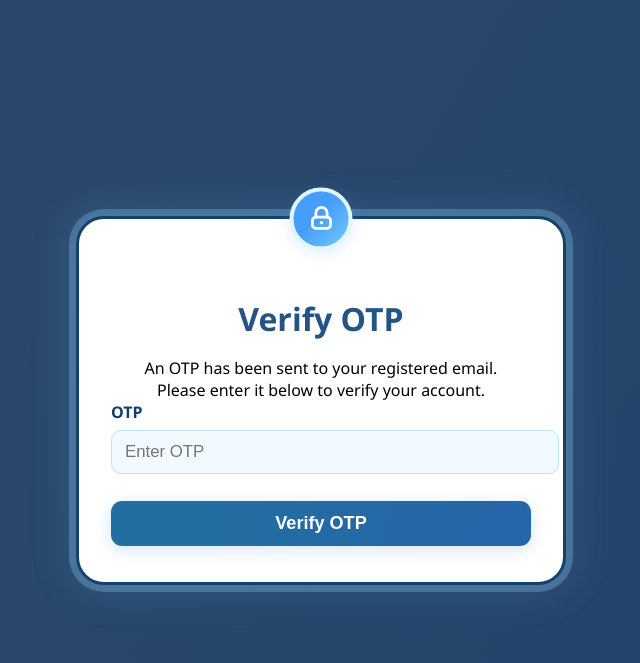
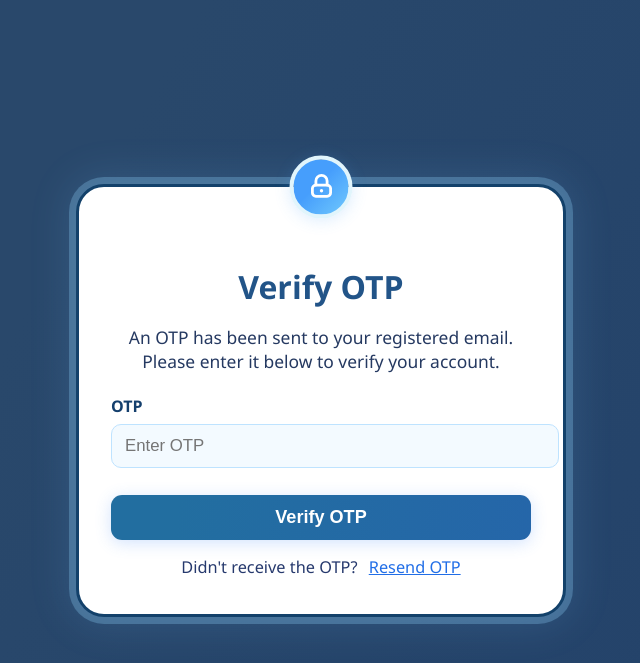
Before and after one commit to gousiya-asmai/finsecure, a Django app: page /users/verify_otp/ in a window 1280 px wide. Shown: the top 663 px of the page, without its empty margins (319-959 px from the left). Run offline with Django 5.2, Linux system fonts and the light colour scheme.

```diff
--- a/users/templates/users/verify_otp.html
+++ b/users/templates/users/verify_otp.html
@@ -11,11 +11,24 @@
     .otp-icon-badge { position: absolute; left: 50%; top: 0; transform: translateX(-50%) translateY(-50%); background: linear-gradient(135deg, #469efc 44%, #70c9fd 100%); width: 55px; height: 55px; border-radius: 50%; display: flex; align-items: center; justify-content: center; box-shadow: 0 2px 16px #469efc30; color: #fff; font-size: 2rem; border: 4px solid #e1f5fc; z-index: 2; }
     .verify-title { margin-top: 34px; margin-bottom: 17px; font-size: 2rem; font-weight: 800; color: #225488; }
     .custom-alert { background: #ebf3fe; color: #183f69; border: 1.2px solid #beecff; border-radius: 9px; padding: 11px 13px; margin-bottom: 15px; font-weight: 600; font-size: 1rem; }
+    .verify-desc { color:#253961; font-size:1.09rem; margin-bottom: 22px; }
     .form-label { color: #143f6d; font-weight: 600; margin-bottom: 7px; text-align: left; display: block; }
     .form-control { border-radius: 10px; border: 1.5px solid #bee3ff; background: #f3faff; font-size: 1.05rem; padding: 11px 13px; margin-bottom: 17px; color: #235250; transition: border-color 0.13s, box-shadow 0.14s; width: 100%; }
     .form-control:focus { border-color: #2388f7; box-shadow: 0 0 0 2px #97cffc54; background: #e6f4ff; outline: none; }
     .btn-verify { width: 100%; border-radius: 11px; background: linear-gradient(98deg, #226ea0 16%, #2566a9 100%); color: #fff; font-weight: 700; border: none; font-size: 1.13rem; padding: 12px 0; margin-top: 10px; box-shadow: 0 3px 16px #458cf63d; transition: background 0.13s, box-shadow 0.13s; }
     .btn-verify:hover { background: linear-gradient(90deg, #2566a9 16%, #1d699b 100%); box-shadow: 0 6px 24px #469efc2c;}
+    .resend-section { margin-top: 16px; font-size: 1.02rem; color: #26396d; }
+    .resend-link {
+      color: #216ee7;
+      font-weight: 500;
+      text-decoration: underline;
+      margin-left: 7px;
+      transition: color 0.12s;
+    }
+    .resend-link:hover {
+      color: #184a94;
+      text-decoration: underline;
+    }
   </style>
 </head>
 <body>
@@ -44,6 +57,10 @@
       <input type="text" name="otp" id="otp" class="form-control" required maxlength="6" placeholder="Enter OTP">
       <button type="submit" class="btn-verify">Verify OTP</button>
     </form>
+    <div class="resend-section">
+      Didn't receive the OTP?
+      <a class="resend-link" href="http://127.0.0.1:8000/users/resend_otp/">Resend OTP</a>
+    </div>
   </div>
 </div>
 </body>
--- a/users/views.py
+++ b/users/views.py
@@ -8,38 +8,29 @@ from django.contrib.auth.decorators import login_required
 from django.core.mail import send_mail
 from django.utils import timezone
 from django.db.models import Sum, Count
-from django.http import JsonResponse
+from django.http import JsonResponse, HttpResponse
+from django.conf import settings
+from decimal import Decimal
+from datetime import timedelta
 import random
 import logging
+
 # Models
 from transactions.models import Transaction
 from assistance.models import SmartSuggestion
 from users.models import UserProfile
-from django.shortcuts import render, redirect
 
-from users.utils import fetch_latest_emails, fetch_recent_transactions, save_transactions_to_db
-from users.otp_utils import send_otp_via_sendgrid
-
-
-from django.conf import settings
-
-
-
-# Utils (Removed gmail_authenticate)
+# Utils
 from users.utils import (
     fetch_latest_emails,
     fetch_recent_transactions,
     save_transactions_to_db,
-    get_gmail_profile,  # ✅ Make sure this returns Gmail account info (you can define it)
+    get_gmail_profile,
 )
+from users.otp_utils import send_otp_via_sendgrid
 
 # Forms
 from users.forms import UserUpdateForm, ProfileUpdateForm
-from django.http import HttpResponse
-
-
-from decimal import Decimal
-
 
 
 # ------------------- Home -------------------
@@ -105,7 +96,7 @@ def login_view(request):
                 otp = random.randint(100000, 999999)
                 request.session["otp"] = str(otp)
                 request.session["user_id"] = user.id
-                request.session["otp_expiry"] = (timezone.now() + timezone.timedelta(minutes=5)).isoformat()
+                request.session["otp_expiry"] = (timezone.now() + timedelta(minutes=5)).isoformat()
 
                 try:
                     response_code = send_otp_via_sendgrid(email, otp)
@@ -116,7 +107,6 @@ def login_view(request):
                     return redirect("verify_otp")
                 except Exception as e:
                     logging.error(f"OTP email send error: {e}", exc_info=True)
-                    print(f"OTP email send error: {e}")
                     messages.error(request, f"Failed to send OTP: {str(e)}")
                     return redirect("login")
             else:
@@ -124,14 +114,11 @@ def login_view(request):
                 return redirect("login")
 
     return render(request, "users/login.html")
-# ------------------- OTP Verification -------------------
 
 
-
-
-
+# ------------------- OTP Verification -------------------
 def verify_otp_view(request):
-    print("verify_otp_view called", request.method)  # Diagnostic print
+    logging.info("verify_otp_view called - method: %s", request.method)
 
     if request.method == "POST":
         input_otp = request.POST.get("otp")
@@ -139,10 +126,7 @@ def verify_otp_view(request):
         user_id = request.session.get("user_id")
         otp_expiry = request.session.get("otp_expiry")
 
-        print("OTP Received:", input_otp)
-        print("Session OTP:", session_otp)
-        print("User ID:", user_id)
-        print("OTP Expiry:", otp_expiry)
+        logging.info(f"OTP Received: {input_otp}, Session OTP: {session_otp}, User ID: {user_id}, OTP Expiry: {otp_expiry}")
 
         if otp_expiry:
             otp_expiry_time = timezone.datetime.fromisoformat(otp_expiry)
@@ -154,14 +138,15 @@ def verify_otp_view(request):
             try:
                 user = User.objects.get(id=user_id)
                 login(request, user, backend='django.contrib.auth.backends.ModelBackend')
-                # Call this if profile/email notification needed
-                # _check_profile_and_send_email(user)
+
+                # Clear OTP-related session data
                 for k in ["otp", "user_id", "otp_expiry"]:
                     request.session.pop(k, None)
-                print("OTP verified, redirecting to dashboard")
+
+                messages.success(request, "✅ OTP verified successfully!")
                 return redirect("dashboard")
             except Exception as e:
-                print("OTP verification error:", e)
+                logging.error("OTP verification error: %s", e, exc_info=True)
                 messages.error(request, "An error occurred. Please login again.")
                 return redirect("login")
 
@@ -169,7 +154,6 @@ def verify_otp_view(request):
         return redirect("verify_otp")
 
     return render(request, "users/verify_otp.html")
-
 # ------------------- Resend OTP -------------------
 def resend_otp_view(request):
     user_id = request.session.get("user_id")
@@ -213,40 +197,48 @@ def update_email_view(request):
     return render(request, "users/update_email.html")
 
 
-# ------------------- Dashboard -------------------
-
-
-
-
-
-# ------------------- Dashboard Page -------------------
-
 # =========================================================
-# DASHBOARD VIEW
+# DASHBOARD VIEW (Shows Gmail + Transactions + Suggestions)
 # =========================================================
 @login_required(login_url="login")
 def dashboard_view(request):
     """
-    Display the user dashboard with live Gmail + transaction data.
+    Display the user dashboard with Gmail + transaction data.
+    This version ensures emails fetched via connect_gmail()
+    or live API call are correctly displayed.
     """
     try:
         profile, _ = UserProfile.objects.get_or_create(user=request.user)
 
         if not profile.is_complete():
-            messages.warning(request, "⚠️ Your profile is incomplete. Please update it.")
+            messages.warning(request, "⚠ Your profile is incomplete. Please update it.")
 
-        # ✅ Fetch live Gmail data instead of using session
-        from users.utils import fetch_latest_emails, fetch_recent_transactions, save_transactions_to_db
+        # ---------------- Gmail data load ----------------
+        # First check if Gmail data already exists in session
+        latest_emails = request.session.get("latest_emails", [])
+        gmail_transactions = request.session.get("gmail_transactions", [])
+        connected_gmail = request.session.get("connected_gmail")
 
-        latest_emails = fetch_latest_emails(request.user, max_results=5)
-        gmail_transactions = fetch_recent_transactions(request.user, max_results=25)
-        if gmail_transactions:
-            save_transactions_to_db(request.user, gmail_transactions)
-            gmail_connected = True
-        else:
-            gmail_connected = False
+        # If not available, fetch fresh data
+        if not latest_emails:
+            try:
+                latest_emails = fetch_latest_emails(request.user, max_results=5)
+            except Exception as e:
+                logging.warning(f"Gmail fetch error (emails): {e}")
+                latest_emails = []
 
-        # Smart Suggestions
+        if not gmail_transactions:
+            try:
+                gmail_transactions = fetch_recent_transactions(request.user, max_results=25)
+                if gmail_transactions:
+                    save_transactions_to_db(request.user, gmail_transactions)
+            except Exception as e:
+                logging.warning(f"Gmail fetch error (transactions): {e}")
+                gmail_transactions = []
+
+        gmail_connected = bool(latest_emails or gmail_transactions or connected_gmail)
+
+        # ---------------- Smart Suggestions ----------------
         suggestions_qs = SmartSuggestion.objects.filter(user=request.user).order_by("-created_at")[:5]
         suggestions = [
             {
@@ -257,10 +249,12 @@ def dashboard_view(request):
             for s in suggestions_qs
         ]
 
+        # ---------------- Context ----------------
         context = {
             "profile": profile,
             "income": profile.income or 0.0,
             "gmail_connected": gmail_connected,
+            "connected_gmail": connected_gmail,
             "latest_emails": latest_emails,
             "gmail_transactions": gmail_transactions,
             "suggestions": suggestions,
@@ -269,10 +263,9 @@ def dashboard_view(request):
         return render(request, "users/dashboard.html", context)
 
     except Exception as e:
-        print("❌ Dashboard error:", e)
+        logging.error(f"❌ Dashboard error: {e}", exc_info=True)
         messages.error(request, f"Something went wrong loading your dashboard: {str(e)}")
         return redirect("home")
-
 
 
 # =========================================================
@@ -304,12 +297,12 @@ def get_dashboard_data(request):
     # --- Alerts ---
     alerts = []
     if total_income > 0 and total_spending > Decimal("0.7") * total_income:
-        alerts.append("⚠️ High spending: over 70% of your income.")
+        alerts.append("⚠ High spending: over 70% of your income.")
     if savings < 0:
-        alerts.append("⚠️ Overspending: negative savings.")
+        alerts.append("⚠ Overspending: negative savings.")
     fraud_count = transactions.filter(is_fraud=True).count()
     if fraud_count:
-        alerts.append(f"⚠️ {fraud_count} fraud transactions detected!")
+        alerts.append(f"⚠ {fraud_count} fraud transactions detected!")
 
     # --- Category Spending (bar chart) ---
     category_spending = list(
@@ -335,7 +328,6 @@ def get_dashboard_data(request):
     for days in [7, 30, 90]:
         start = now - timezone.timedelta(days=days)
         qs = transactions.filter(timestamp__gte=start)
-
         daily_data = (
             qs.filter(transaction_type="debit")
             .extra(select={"day": "date(timestamp)"})
@@ -384,44 +376,70 @@ def get_dashboard_data(request):
     })
 
 
-# ------------------- Connect Gmail -------------------
+
+# ------------------- Gmail Connection -------------------
+
 @login_required
 def connect_gmail(request):
-    """Fetch Gmail data using users.utils and capture Gmail account"""
+    """Fetch Gmail data and ensure they appear on dashboard."""
     try:
+        from users.utils import (
+            fetch_latest_emails,
+            fetch_recent_transactions,
+            save_transactions_to_db,
+            get_gmail_profile,
+        )
+
+        # Fetch Gmail data
         latest_emails = fetch_latest_emails(request.user, max_results=5)
         transactions = fetch_recent_transactions(request.user, max_results=10)
 
-        # ✅ Optional: get Gmail profile (if your utils support it)
+        # ✅ Get connected Gmail address (if available)
+        connected_gmail = None
         try:
             gmail_profile = get_gmail_profile(request.user)
             connected_gmail = gmail_profile.get("emailAddress") if gmail_profile else None
         except Exception:
-            connected_gmail = None
+            pass
 
+        # If profile fetch failed, fallback to extracting from first email
         if not connected_gmail and latest_emails:
-            # Fallback: extract from emails
             first_email = latest_emails[0]
             connected_gmail = first_email.get("to") or first_email.get("from")
 
+        # ✅ Save transactions to DB
         if transactions:
             save_transactions_to_db(request.user, transactions)
 
-        # ✅ Save to session
+        # ✅ Cache results to session (for dashboard fallback)
         request.session["gmail_connected"] = True
         request.session["latest_emails"] = latest_emails
         request.session["gmail_transactions"] = transactions
         request.session["connected_gmail"] = connected_gmail
 
         messages.success(request, "✅ Gmail connected and data fetched successfully!")
+
     except Exception as e:
-        print("⚠️ Gmail connection error:", e)
+        print("⚠ Gmail connection error:", e)
         messages.error(request, f"Error connecting Gmail: {str(e)}")
 
     return redirect("dashboard")
 
 
+# ------------------- Dashboard Helper -------------------
+
+def _get_cached_gmail_data(request):
+    """Return Gmail data either from session cache or empty fallback."""
+    return {
+        "latest_emails": request.session.get("latest_emails", []),
+        "gmail_transactions": request.session.get("gmail_transactions", []),
+        "gmail_connected": request.session.get("gmail_connected", False),
+        "connected_gmail": request.session.get("connected_gmail", None),
+    }
+
+
 # ------------------- Logout -------------------
+
 @login_required
 def logout_view(request):
     logout(request)
@@ -430,6 +448,7 @@ def logout_view(request):
 
 
 # ------------------- Profile -------------------
+
 @login_required
 def profile_view(request):
     profile, _ = UserProfile.objects.get_or_create(
@@ -451,10 +470,15 @@ def profile_view(request):
         u_form = UserUpdateForm(instance=request.user)
         p_form = ProfileUpdateForm(instance=profile)
 
-    return render(request, "users/profile.html", {"u_form": u_form, "p_form": p_form, "profile": profile})
+    return render(
+        request,
+        "users/profile.html",
+        {"u_form": u_form, "p_form": p_form, "profile": profile},
+    )
 
 
 # ------------------- Misc Pages -------------------
+
 @login_required
 def assistance_view(request):
     return redirect("assist_home")
@@ -478,6 +502,7 @@ def settings(request):
 
 
 # ------------------- Helper -------------------
+
 def _check_profile_and_send_email(user):
     try:
         profile = user.profile
@@ -493,46 +518,40 @@ def _check_profile_and_send_email(user):
         pass
 
 
-
+# ------------------- Test Views -------------------
 
 @login_required
 def test_email_view(request):
     """Test email sending functionality"""
     try:
         result = send_mail(
-            subject='🧪 Test Email from FinSecure',
-            message='This is a test email to verify your SendGrid configuration is working correctly.',
+            subject="🧪 Test Email from FinSecure",
+            message="This is a test email to verify your configuration.",
             from_email=settings.DEFAULT_FROM_EMAIL,
-            recipient_list=[request.user.email],  # Send to logged-in user
+            recipient_list=[request.user.email],
             fail_silently=False,
         )
-
         if result == 1:
-            messages.success(request, f'✅ Test email sent successfully to {request.user.email}')
+            messages.success(request, f"✅ Test email sent successfully to {request.user.email}")
             return HttpResponse(f"✅ Email sent successfully to {request.user.email}! Check your inbox.")
         else:
-            messages.error(request, '❌ Email sending failed - no exception but result was 0')
+            messages.error(request, "❌ Email sending failed (result = 0)")
             return HttpResponse("❌ Email failed to send (result = 0)")
-
     except Exception as e:
-        messages.error(request, f'❌ Email error: {str(e)}')
-        return HttpResponse(f"❌ Email sending failed with error: {str(e)}")
+        messages.error(request, f"❌ Email error: {str(e)}")
+        return HttpResponse(f"❌ Email sending failed: {str(e)}")
 
 
 @login_required
 def test_messages_view(request):
     """Test Django messages functionality"""
-    messages.success(request, '✅ Success message test!')
-    messages.info(request, 'ℹ️ Info message test!')
-    messages.warning(request, '⚠️ Warning message test!')
-    messages.error(request, '❌ Error message test!')
+    messages.success(request, "✅ Success message test!")
+    messages.info(request, "ℹ Info message test!")
+    messages.warning(request, "⚠ Warning message test!")
+    messages.error(request, "❌ Error message test!")
+    return redirect("dashboard")
 
-    from django.shortcuts import redirect
-    return redirect('dashboard')
-
-from django.http import HttpResponse
 from django.core.management import call_command
-
 def run_temp_superuser(request):
-    call_command('create_or_reset_superuser')  # your custom command
+    call_command("create_or_reset_superuser")
     return HttpResponse("Superuser created or reset. Delete this view after use.")
```
